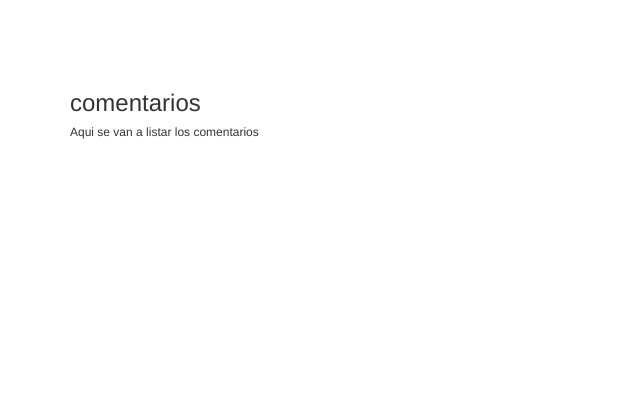
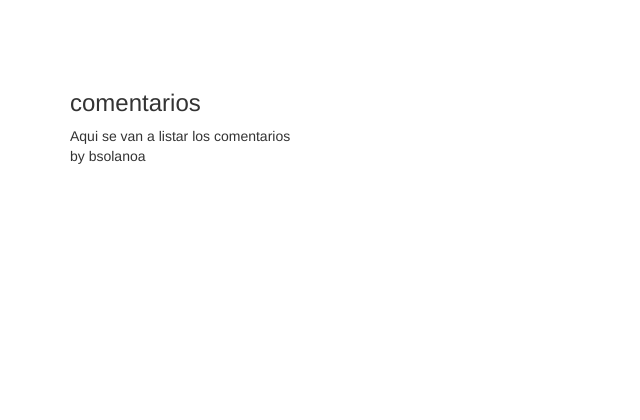
Before and after one commit to tumiconsultor/blog, a Yii app: template views/inicio/comentarios.php in a window 1280 px wide. Shown: the top 420 px of the page, without its empty margins (0-640 px from the left). Run offline with PHP 8.4 and a stand-in for Yii, Linux system fonts and the light colour scheme; the template is opened without the code that fills it, so the values that code supplies are empty; some libraries are stand-ins or nearby versions.

Commit message:
quinto commmit

```diff
--- a/controllers/InicioController.php
+++ b/controllers/InicioController.php
@@ -18,6 +18,9 @@ class InicioController extends \yii\web\Controller
     }
 
     public function actionVerComentarios($id){
+        if(1==1){
+            //no hacemos nada
+        }
         return $this->render("comentarios");
     }
 
--- a/views/inicio/comentarios.php
+++ b/views/inicio/comentarios.php
@@ -2,4 +2,5 @@
 comentarios
 </h3>
 
-<h6>Aqui se van a listar los comentarios</h6>
+<h7>Aqui se van a listar los comentarios</h7>
+<p>by bsolanoa</p>
```
